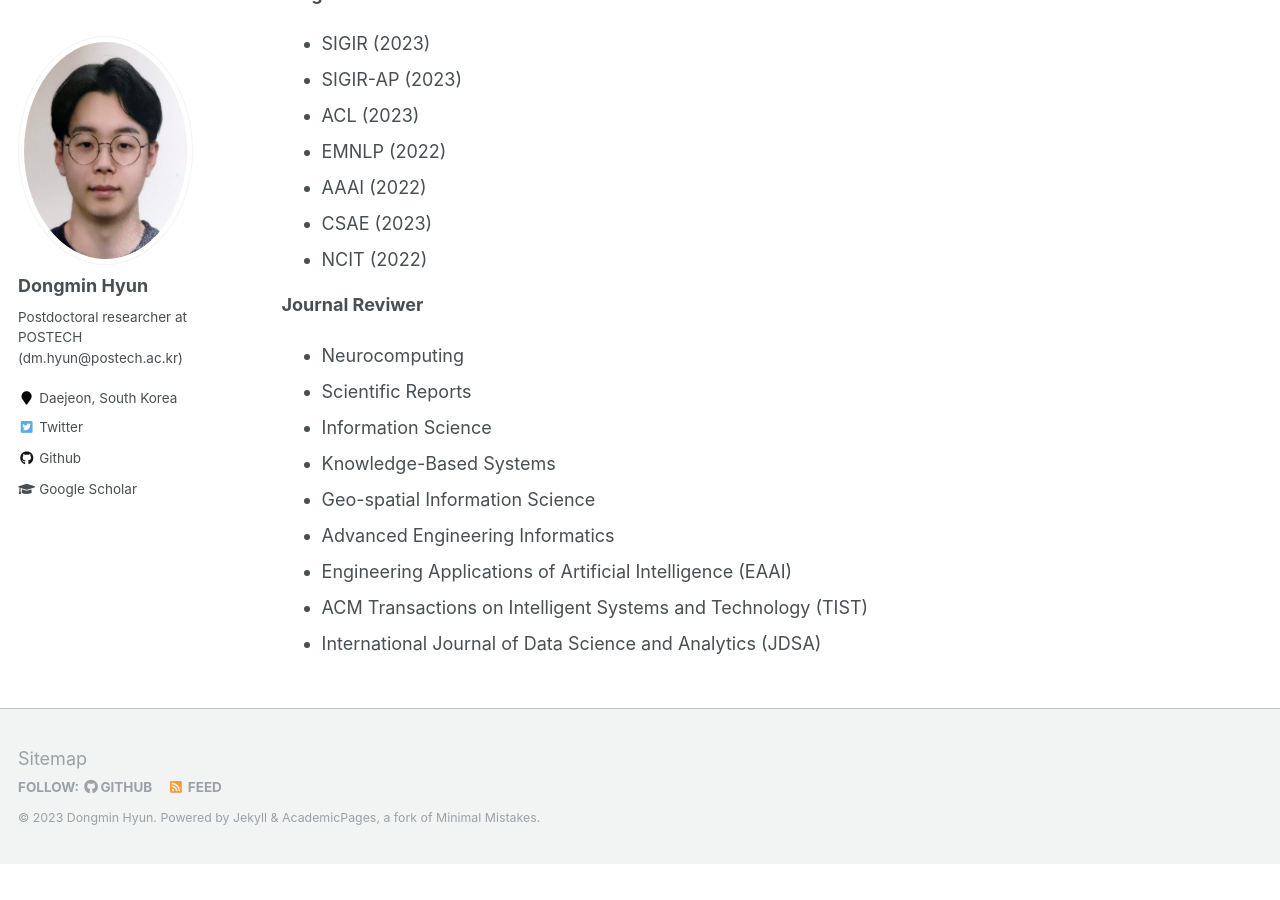
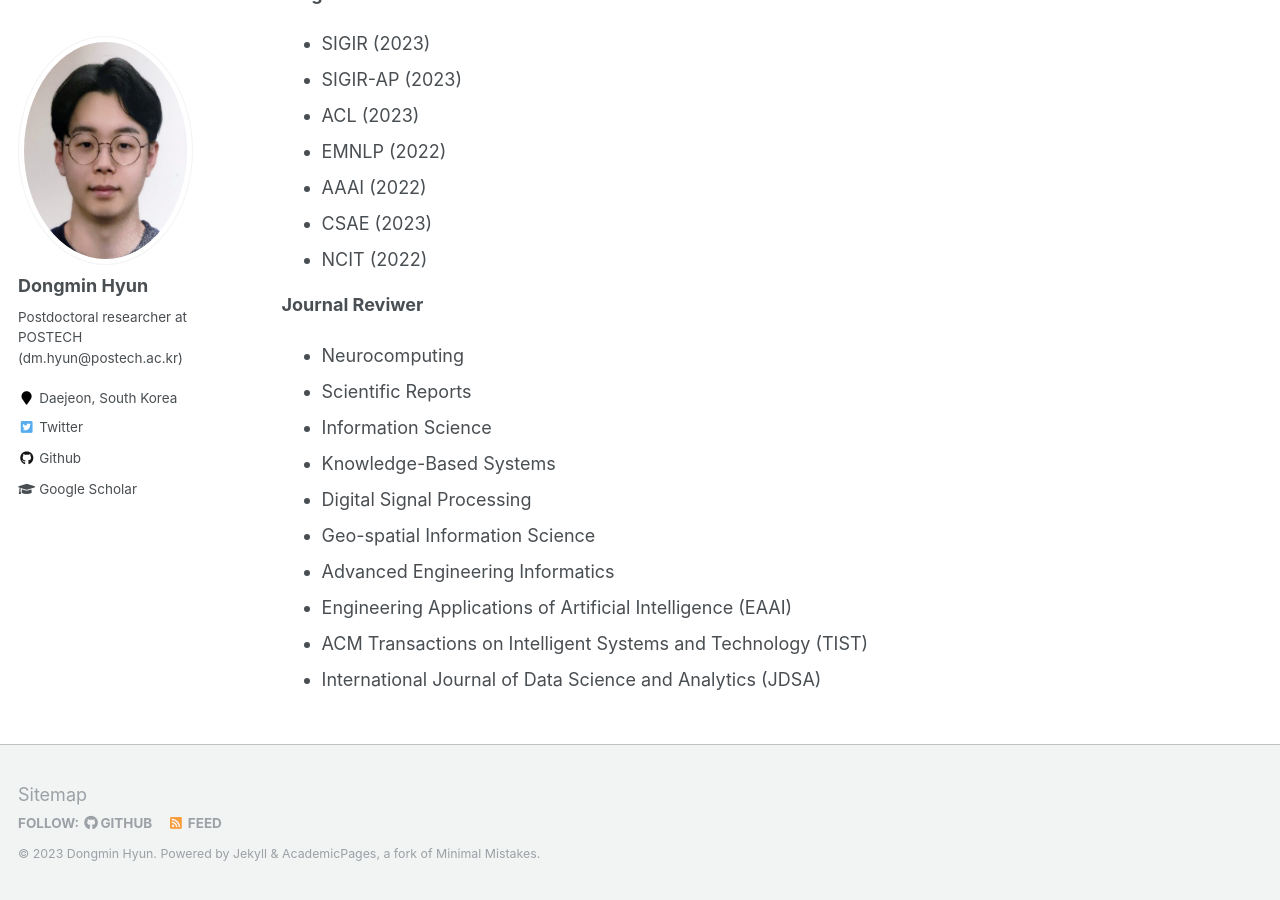
Before and after one commit to dmhyun/dmhyun.github.io, a Jekyll site: the page built from _pages/about.md, in a window 1280 px wide and 900 px high, scrolled down 2039 px. Built offline with Jekyll 4.4.1, drawn with Linux system fonts in a browser that asks for light colours; before the commit the page ends 2903 px from its top, so only the background shows below that.

Commit message:
Update about.md

```diff
--- a/_pages/about.md
+++ b/_pages/about.md
@@ -75,6 +75,7 @@ Academic Service
 - Scientific Reports
 - Information Science
 - Knowledge-Based Systems
+- Digital Signal Processing
 - Geo-spatial Information Science
 - Advanced Engineering Informatics
 - Engineering Applications of Artificial Intelligence (EAAI)
```
